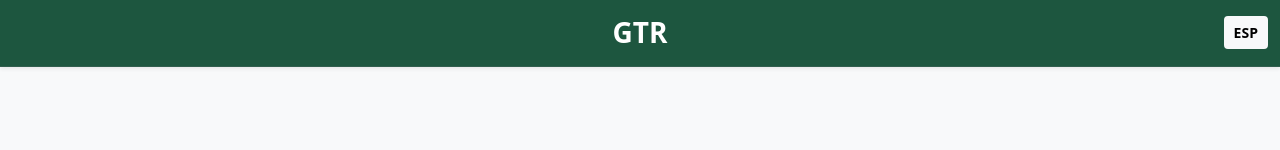
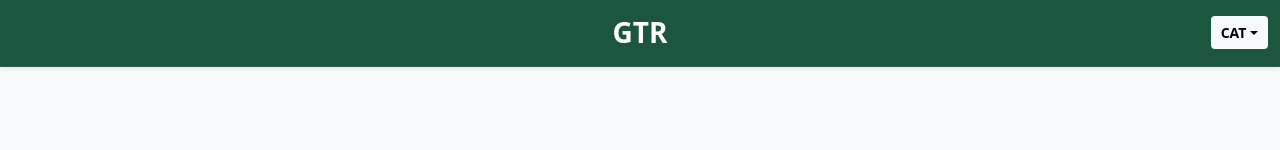
Before and after one commit to alcodecdev/ITBWebProject, a Vue app: page /login in a window 1280 px wide. Shown: the top 150 px of the page. Built offline with nearby package versions, Linux system fonts and the light colour scheme.

Commit message:
lista para seleccionar el idioma

```diff
--- a/src/components/layout/Navbar.vue
+++ b/src/components/layout/Navbar.vue
@@ -28,9 +28,9 @@ const irAtras = () => {
   }
 }
 
-const cambiarIdioma = () => {
-  locale.value = locale.value === 'ca' ? 'es' : 'ca';
-  localStorage.setItem('idioma', locale.value);
+const cambiarIdioma = (lang) => {
+  locale.value = lang;
+  localStorage.setItem('idioma', lang);
 }
 
 const handleLogout = async () => {
@@ -64,9 +64,29 @@ const handleLogout = async () => {
 
       <div class="col-4 text-end d-flex justify-content-end gap-2">
 
-        <button @click="cambiarIdioma" class="btn btn-light btn-sm fw-bold text-uppercase border-2">
-          {{ locale === 'ca' ? 'ESP' : 'CAT' }}
-        </button>
+        <div class="dropdown">
+          <button
+              class="btn btn-light btn-sm fw-bold text-uppercase border-2 dropdown-toggle"
+              type="button"
+              data-bs-toggle="dropdown"
+              aria-expanded="false"
+          >
+            {{ locale === 'ca' ? 'CAT' : 'ESP' }}
+          </button>
+
+          <ul class="dropdown-menu dropdown-menu-end shadow">
+            <li>
+              <button class="dropdown-item fw-bold" @click="cambiarIdioma('ca')">
+                CATALÀ
+              </button>
+            </li>
+            <li>
+              <button class="dropdown-item fw-bold" @click="cambiarIdioma('es')">
+                CASTELLANO
+              </button>
+            </li>
+          </ul>
+        </div>
 
         <button v-if="!esLogin" @click="handleLogout" class="btn btn-danger btn-sm px-3 fw-bold text-uppercase border-2 shadow-sm">
           {{ t('nav.tancar_sessio') }}
```
